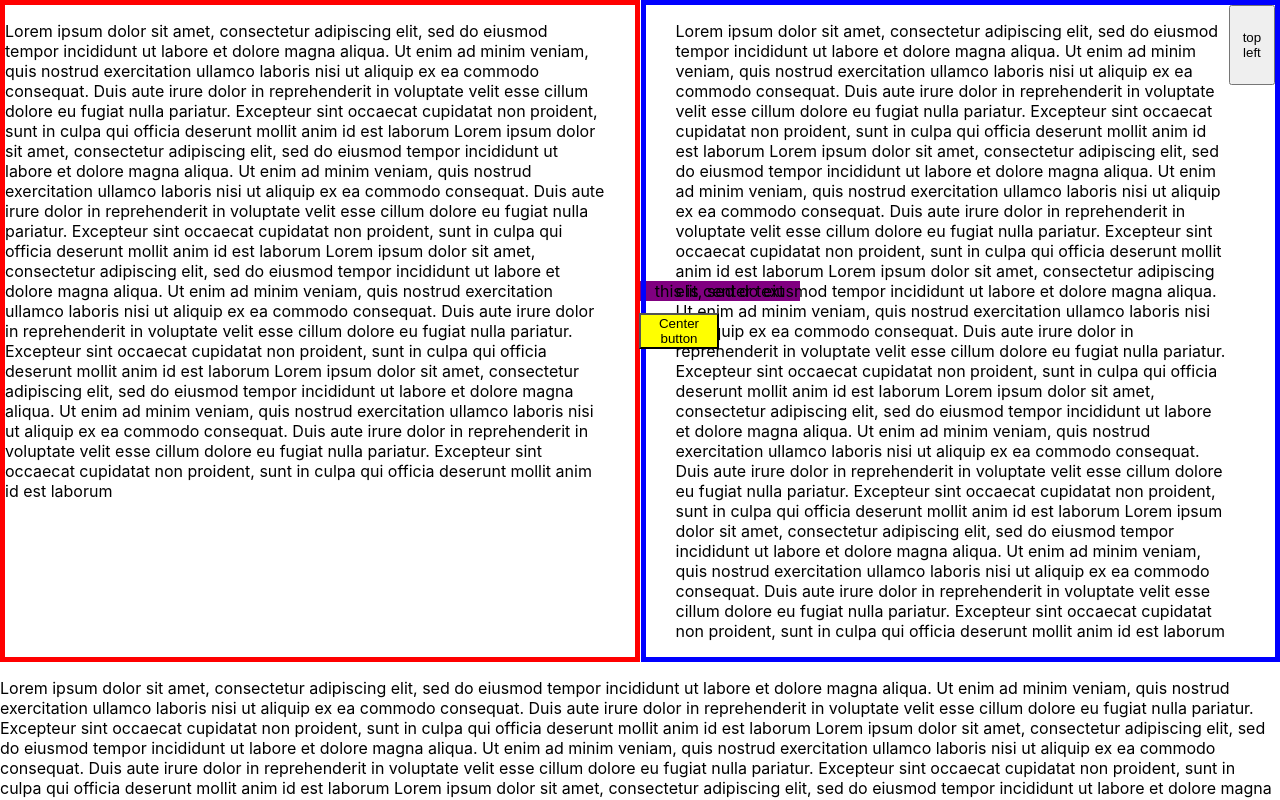
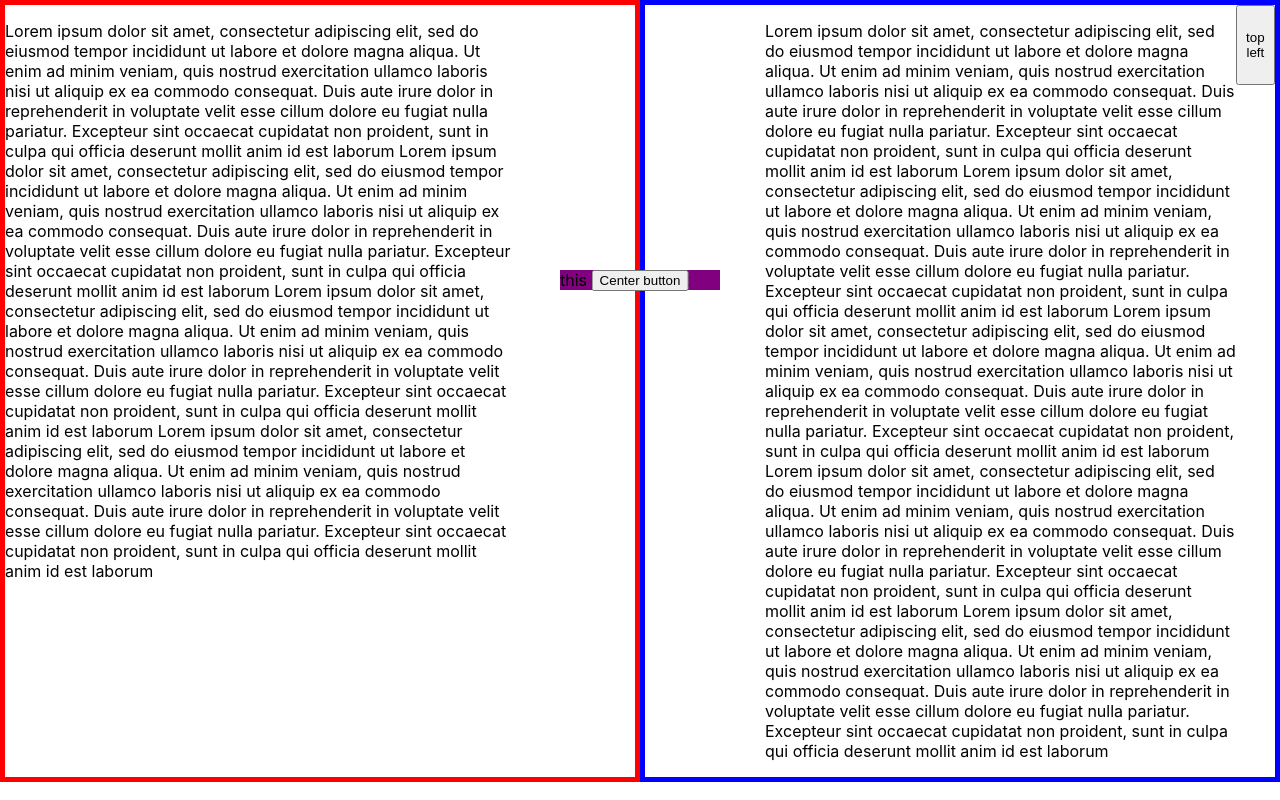
Before and after one commit to GoranAviani/screen_layout_exercise_react_1, a React (Create React App) app: page / in a window 1280 px wide. Shown: the top 800 px of the page. Built offline with nearby package versions, Linux system fonts and the light colour scheme.

Commit message:
screen_layout_exercise_react_1

```diff
--- a/src/components/LandingPage.css
+++ b/src/components/LandingPage.css
@@ -1,16 +1,16 @@
 .landingPage{
     height: 70vh;
     display: grid;
-    grid-template-columns: 1fr 1px 1fr;
-    grid-template-areas: "left-side center right-side"
-    "content content content"
+    grid-template-columns: 1fr 1fr;
+    grid-template-areas: "left-side right-side"
+    "content content"
 ;
 }
 
 .leftSide{
     border: 5px solid red;
     grid-area: left-side;
-    padding-right: 30px;
+    padding-right: 15vh;
 }
 
 .rightSide{
@@ -18,7 +18,7 @@
     grid-template-columns: 12fr 1fr;
     border: 5px solid blue;
     grid-area: right-side;
-    padding-left: 30px;
+    padding-left: 15vh;
 }
 
 .topLeftButton{
@@ -32,20 +32,19 @@
 
 .centerText{
     display: flex;
-    justify-content: center;
     align-self: center;
+    position: absolute;
+    left: 50%;
+    transform: translateX(-50%);
+
+
     width: 20vh;
-    margin-bottom: 10vh;
-    grid-area: center;
     background: purple;
 }
 .centerButton{
-    background: yellow;
-    display: flex;
-    grid-area: center;
-    width: 10vh;
     align-self: center;
-    position: relative;
-    left: -50%;
+    position: absolute;
+    left: 50%;
+    transform: translateX(-50%);
 
 }
```
